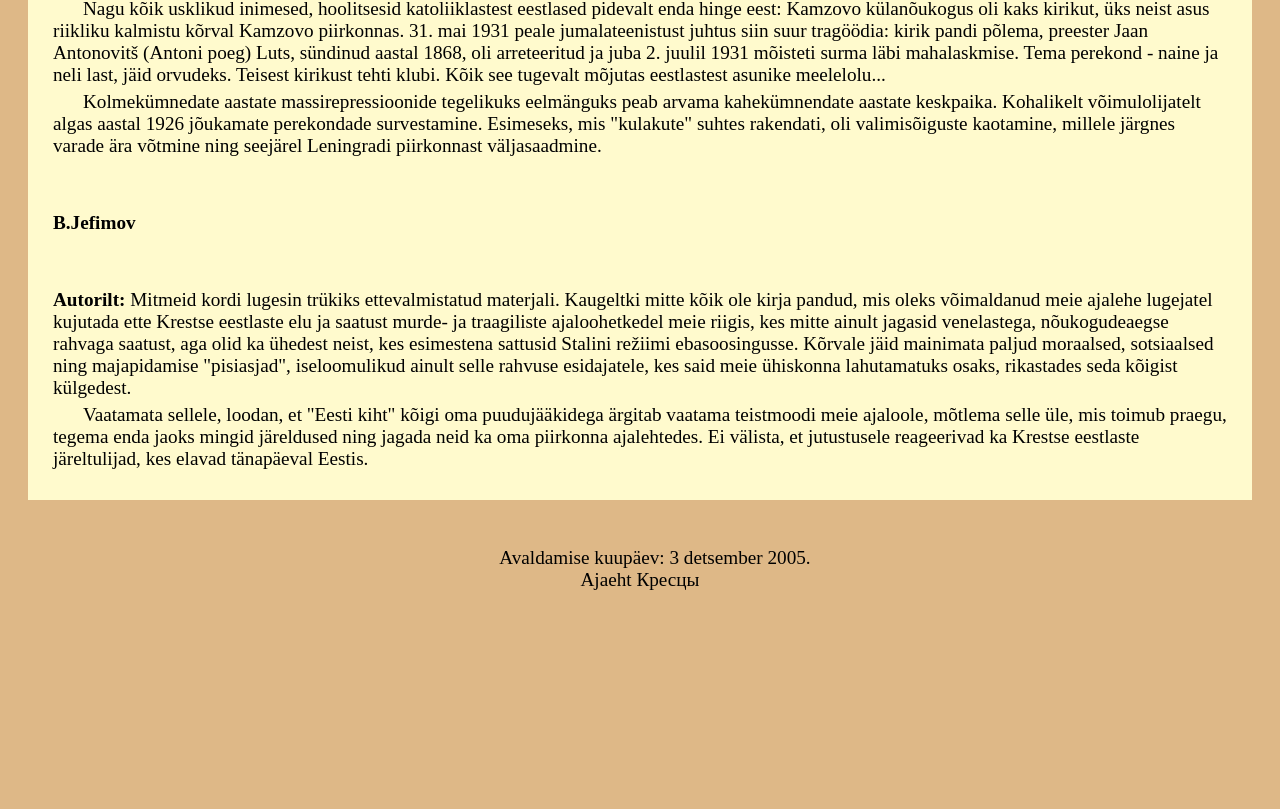
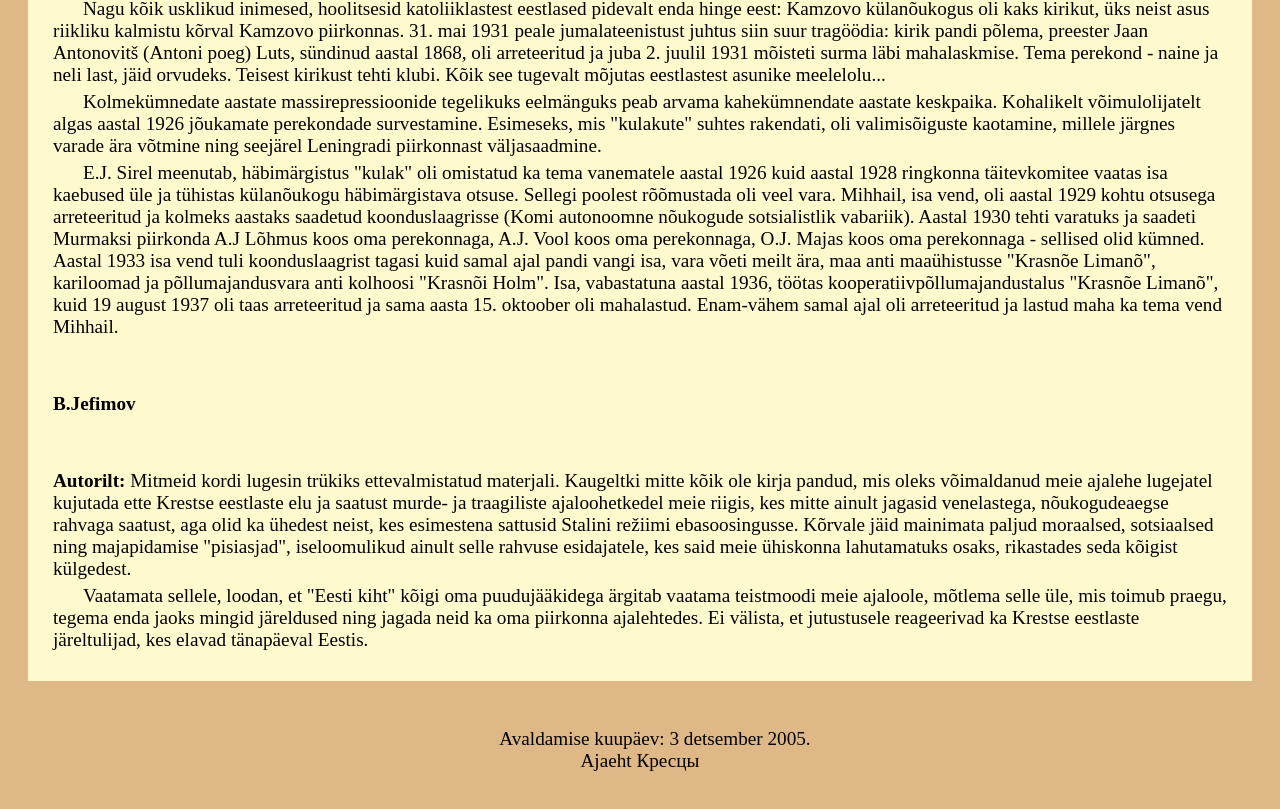
Before and after one commit to nata1993/krestso, a plain HTML site: page index.html in a window 1280 px wide. Shown: the part 2395-3204 px from the top of the page. Before the commit the page ends 3043 px from the top, so only its background shows below. Drawn offline with Linux system fonts and the light colour scheme.

Commit message:
Adds prt of estonain translation.

```diff
--- a/index.html
+++ b/index.html
@@ -203,6 +203,19 @@
           Leningradi piirkonnast väljasaadmine.
         </p>
         <p>
+          E.J. Sirel meenutab, häbimärgistus "kulak" oli omistatud ka tema vanematele aastal 1926 kuid aastal 1928 ringkonna täitevkomitee
+          vaatas isa kaebused üle ja tühistas külanõukogu häbimärgistava otsuse.
+          Sellegi poolest rõõmustada oli veel vara.
+          Mihhail, isa vend, oli aastal 1929 kohtu otsusega arreteeritud ja kolmeks aastaks saadetud koonduslaagrisse (Komi autonoomne nõukogude sotsialistlik vabariik).
+          Aastal 1930 tehti varatuks ja saadeti Murmaksi piirkonda A.J Lõhmus koos oma perekonnaga, A.J. Vool koos oma perekonnaga,
+          O.J. Majas koos oma perekonnaga - sellised olid kümned.
+          Aastal 1933 isa vend tuli koonduslaagrist tagasi kuid samal ajal pandi vangi isa, vara võeti meilt ära, maa anti maaühistusse
+          "Krasnõe Limanõ", kariloomad ja põllumajandusvara anti kolhoosi "Krasnõi Holm".
+          Isa, vabastatuna aastal 1936, töötas kooperatiivpõllumajandustalus "Krasnõe Limanõ", kuid 19 august 1937 oli taas arreteeritud
+          ja sama aasta 15. oktoober oli mahalastud.
+          Enam-vähem samal ajal oli arreteeritud ja lastud maha ka tema vend Mihhail.
+        </p>
+        <p>
 
         </p>
       </div>
```
